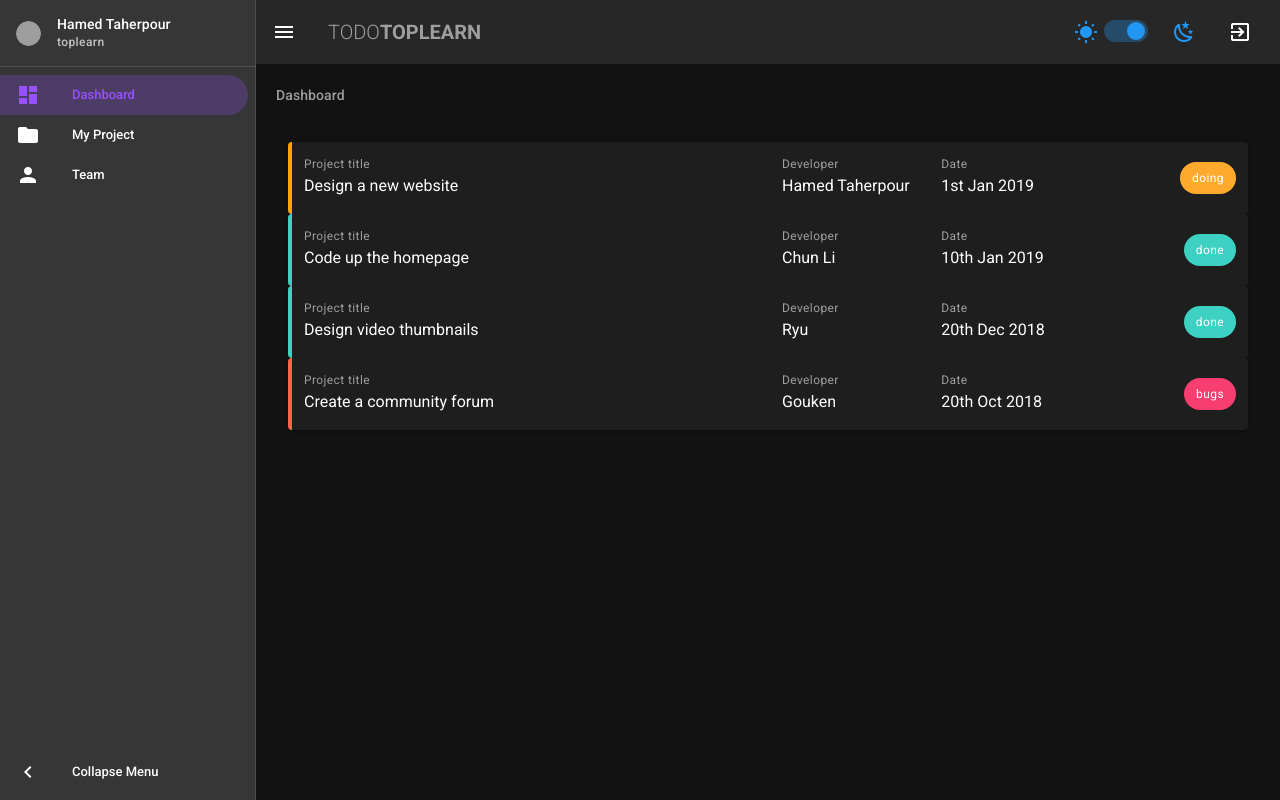
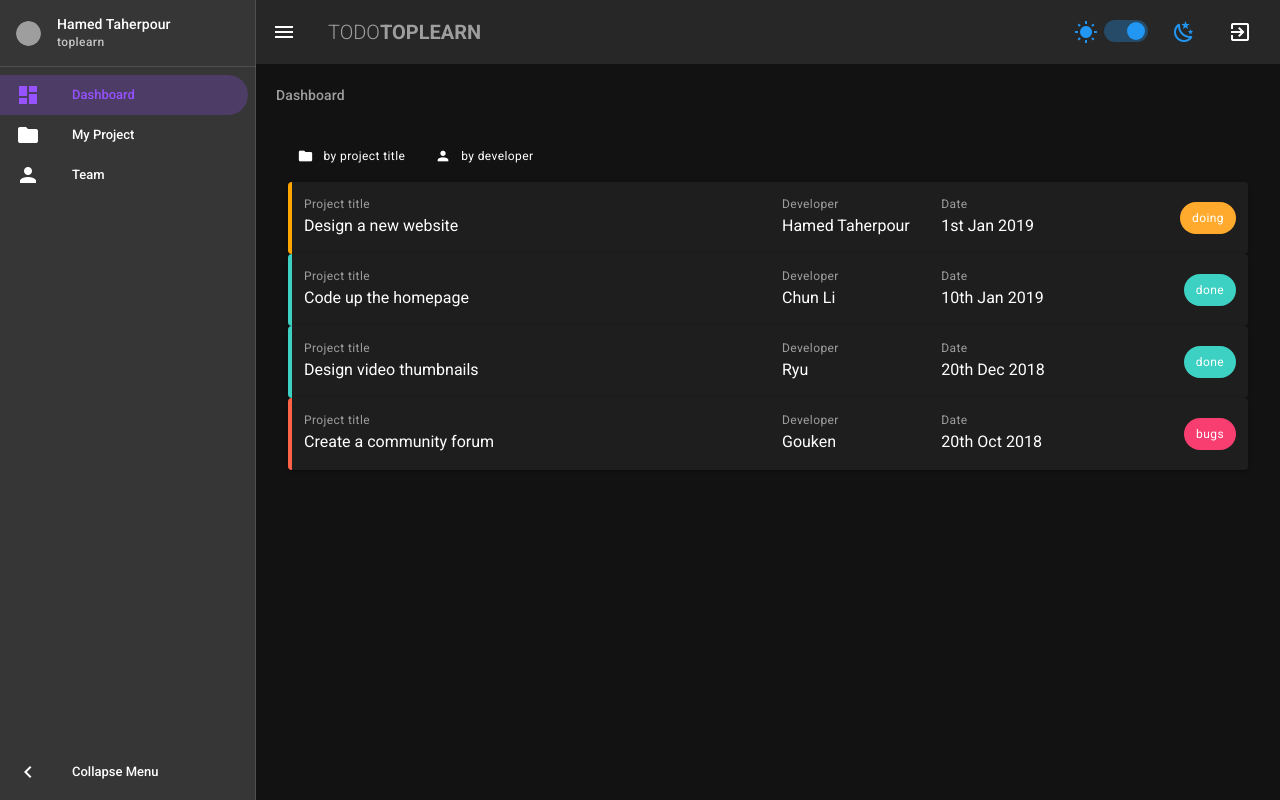
Before and after one commit to HamedTaherpour/vuetifyjs-todo, a Vue app: page / in a window 1280 px wide. Built offline with nearby package versions, Linux system fonts and the light colour scheme; grey boxes are pictures that could not be loaded.

Commit message:
lesson-16

```diff
--- a/src/views/Dashboard.vue
+++ b/src/views/Dashboard.vue
@@ -2,6 +2,18 @@
   <div class="fill-height pa-5">
     <h2 class="subtitle-2 grey--text">Dashboard</h2>
     <v-container class="my-6">
+
+      <div class="mb-3">
+        <v-btn class="mr-2" small text @click="sortBy('title')">
+          <v-icon small left>mdi-folder</v-icon>
+          <span class="caption text-lowercase">By project title</span>
+        </v-btn>
+        <v-btn small text @click="sortBy('developer')">
+          <v-icon small left>mdi-account</v-icon>
+          <span class="caption text-lowercase">By developer</span>
+        </v-btn>
+      </div>
+
       <v-card class="pa-3" v-for="project in projects" :key="project.title">
         <v-row class="project" :class="project.status">
           <v-col cols="12" md="6">
@@ -37,7 +49,14 @@ export default {
       {title: 'Design video thumbnails', developer: 'Ryu', date: '20th Dec 2018', status: 'done'},
       {title: 'Create a community forum', developer: 'Gouken', date: '20th Oct 2018', status: 'bugs'},
     ]
-  })
+  }),
+
+  methods: {
+    sortBy(prop) {
+      this.projects.sort((a,b) => a[prop] < b[prop] ? -1 : 1)
+    }
+  }
+
 }
 </script>
 
```
